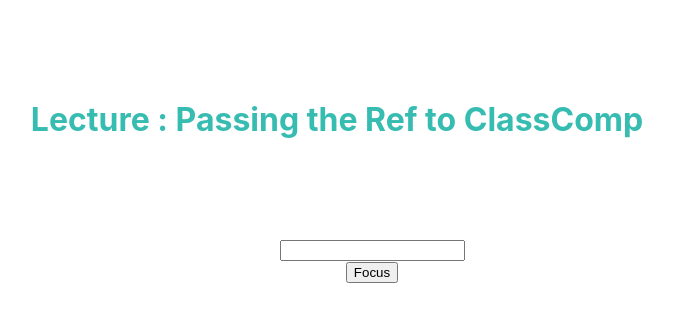
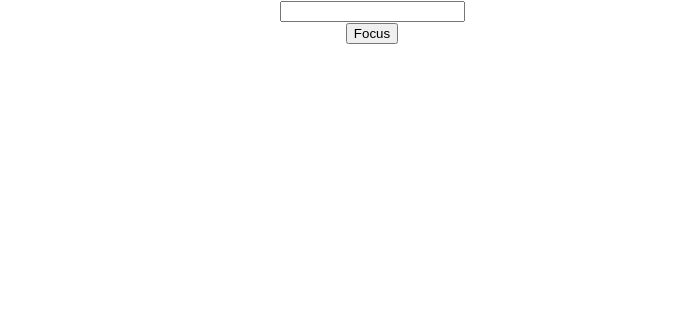
Before and after one commit to MarkDevram/Practice-React-All-Time, a React (Create React App) app: page / in a window 1280 px wide. Shown: the top 322 px of the page, without its empty margins (268-941 px from the left). Built offline with nearby package versions, Linux system fonts and the light colour scheme.

Commit message:
Forwarding the Refs to Components those not having the Refs Such as Functional Componentsp

```diff
--- a/src/App.js
+++ b/src/App.js
@@ -28,11 +28,13 @@ import RegVsMemo from "./Components/Memo/RegVsMemo"
 import Refs from "./Components/RefsInReact/Refs"
 import CallBackRefs from "./Components/RefsInReact/CallBackRefs"
 import ParentRef from "./Components/RefsInReact/PassingRefToClassComp/ParentRef"
+import FwdRefSender from "./Components/ForwardingRefs/FwdRefSender"
 
 function App() {
   return (
     <div className="App">
-      <ParentRef />
+      <FwdRefSender />
+      {/* <ParentRef /> */}
       {/* <CallBackRefs /> */}
       {/* <Refs /> */}
       {/* <RegVsMemo /> */}
--- /dev/null
+++ b/src/Components/ForwardingRefs/FwdRefReciver.js
@@ -0,0 +1,11 @@
+import React from "react"
+
+const FwdRefReciver = React.forwardRef((props, _) => {
+  return (
+    <div>
+      <input ref={props.inputRef} />
+    </div>
+  )
+})
+
+export default FwdRefReciver
--- /dev/null
+++ b/src/Components/ForwardingRefs/FwdRefSender.js
@@ -0,0 +1,22 @@
+import React, { Component } from "react"
+import FwdRefReciver from "./FwdRefReciver"
+
+class FwdRefSender extends Component {
+  constructor(props) {
+    super(props)
+    this.inputRef = React.createRef()
+  }
+  focus = () => {
+    this.inputRef.current.focus()
+  }
+  render() {
+    return (
+      <div>
+        <FwdRefReciver inputRef={this.inputRef} />
+        <button onClick={this.focus}>Focus</button>
+      </div>
+    )
+  }
+}
+
+export default FwdRefSender
```
